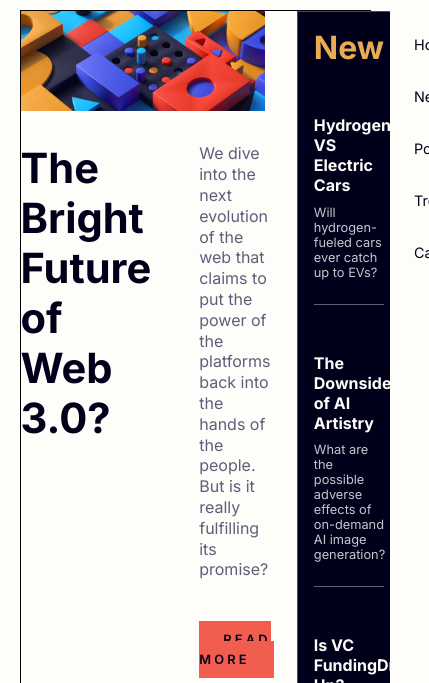
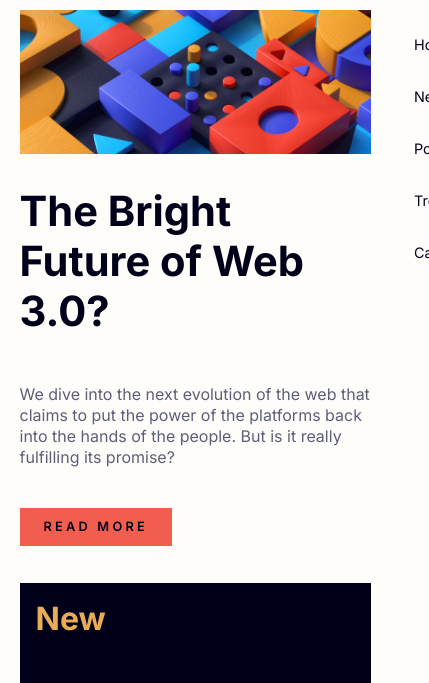
Before and after one commit to pedro-vinicius-alves-diniz/news-homepage, a plain HTML site: page index.html in a window 390 px wide. Shown: the part 94-777 px from the top of the page, 429 px wide, since content can reach past the window. Drawn offline with Linux system fonts and the light colour scheme.

Commit message:
Implementado responsividade no banner

```diff
--- a/assets/css/banner.css
+++ b/assets/css/banner.css
@@ -11,8 +11,7 @@
     width: 100%;
     height: 100%;
     display: flex;
-    gap: 2rem;
-    border: 1px solid;
+    gap: 3rem;
 }
 
 .banner-future{
@@ -74,7 +73,6 @@
 
 .banner-new{
     width: 30%;
-    border: 1px solid red;
     padding: 1rem;
 
     display: flex;
@@ -107,3 +105,21 @@
 .border-bottom{
     border-bottom: 1px solid var(--Dark-grayish-blue);
 }
+
+@media(max-width: 640px){
+    .container-banner{
+        flex-direction: column;
+    }
+
+    .banner-future{
+        flex-direction: column;
+        width: 100%;
+    }
+    .banner-future-content{
+        flex-direction: column;
+    }
+
+    .banner-new{
+        width: 100%;
+    }
+}
```
